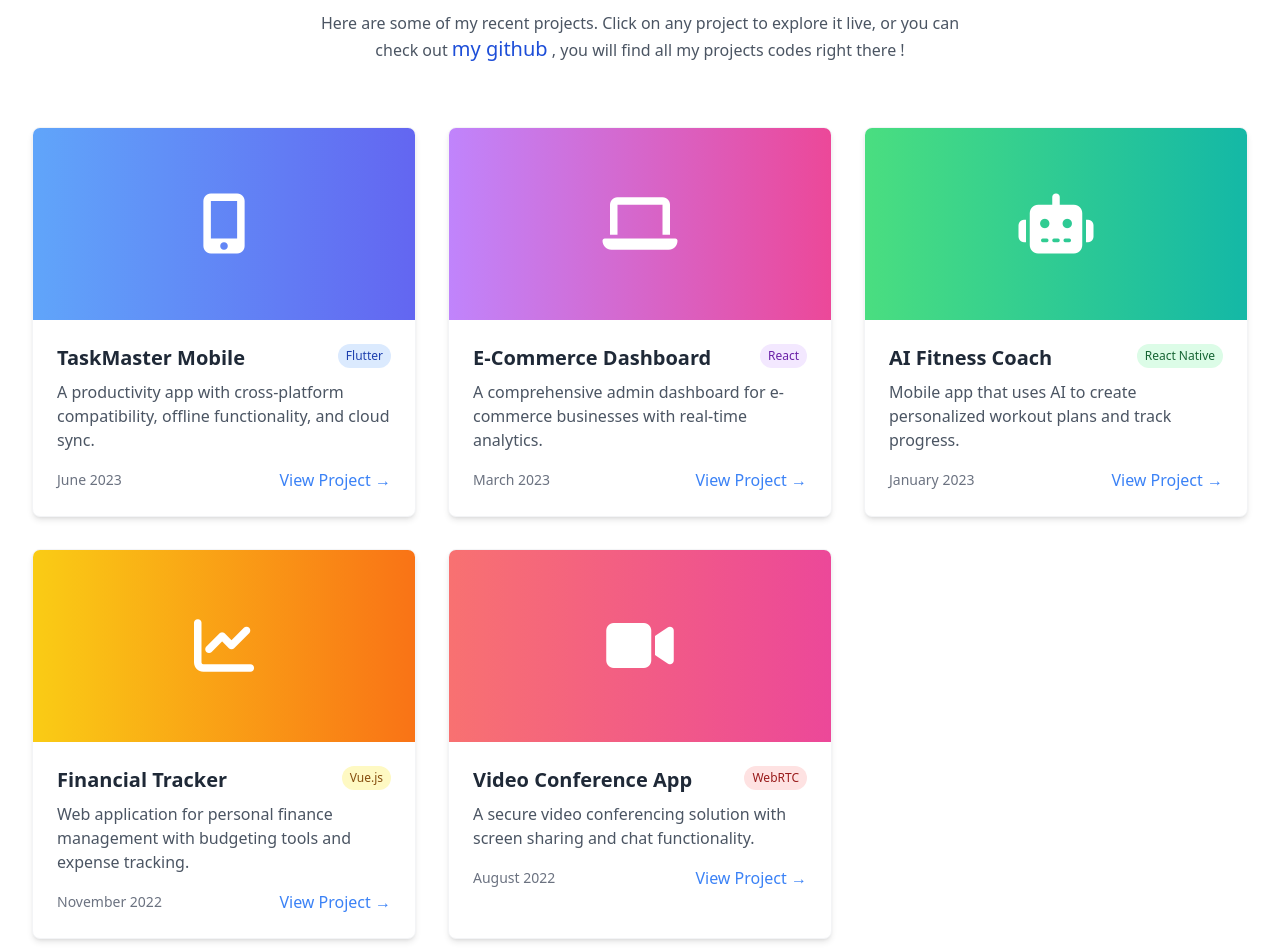
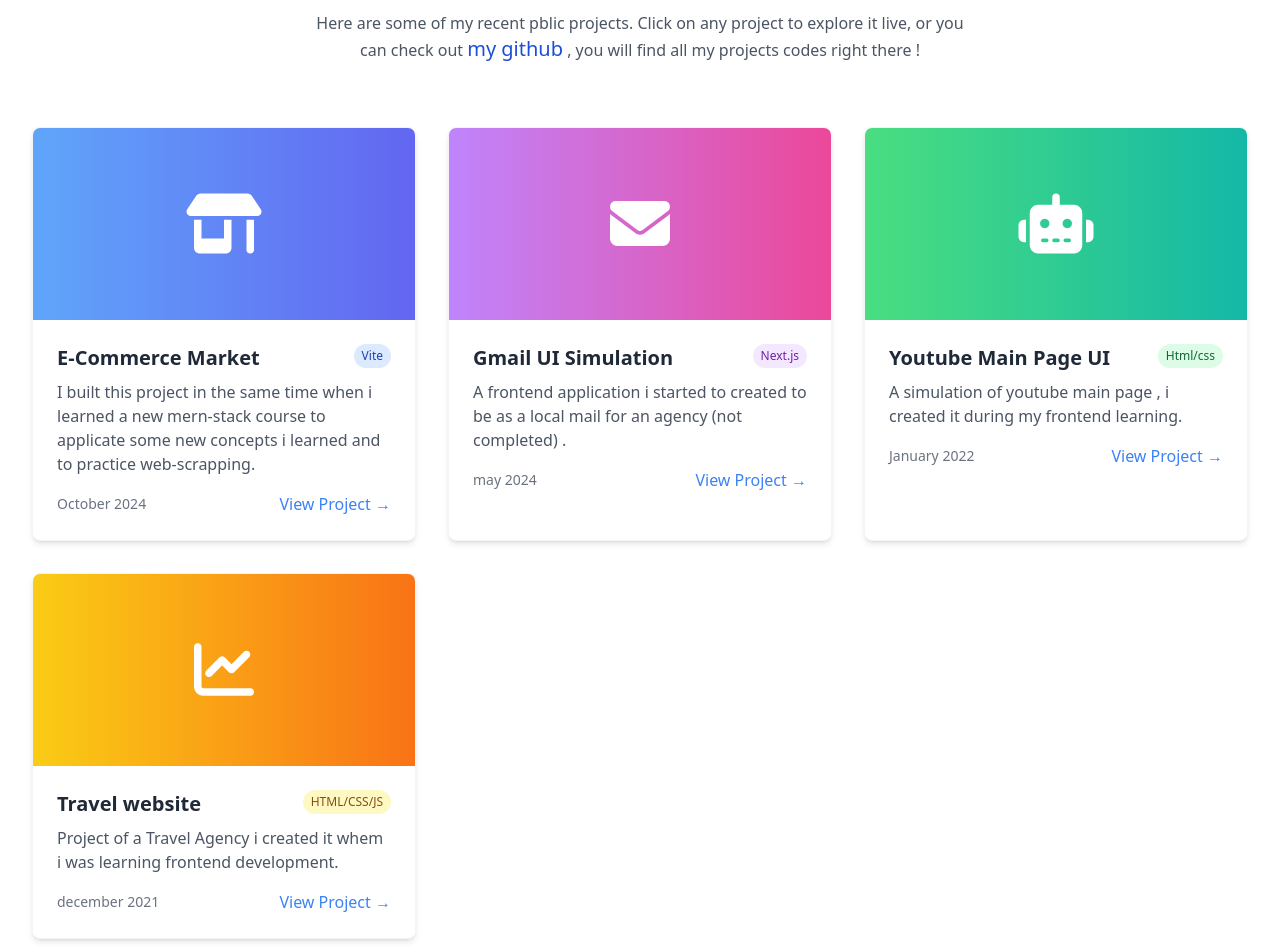
Before and after one commit to mohaa2003/portfolio, a plain HTML site: page index.html in a window 1280 px wide. Shown: the part 3140-4092 px from the top of the page. Drawn offline with nearby package versions, Linux system fonts and the light colour scheme.

Commit message:
finalize first version of my portfolio

```diff
--- a/index.html
+++ b/index.html
@@ -305,95 +305,77 @@
             <div class="text-center mb-16 fade-in">
                 <h2 class="text-3xl font-bold text-gray-800 mb-4">My Projects</h2>
                 <div class="w-20 h-1 bg-blue-500 mx-auto"></div>
-                <p class="mt-4 text-gray-600 max-w-2xl mx-auto">Here are some of my recent projects. Click on any project to explore it live, or you can check out <span class="text-xl text-blue-700"><a href="https://github.com/mohaa2003" target="_blank">my github</a></span> , you will find all my projects codes right there !</p>
+                <p class="mt-4 text-gray-600 max-w-2xl mx-auto">Here are some of my recent pblic projects. Click on any project to explore it live, or you can check out <span class="text-xl text-blue-700"><a href="https://github.com/mohaa2003" target="_blank">my github</a></span> , you will find all my projects codes right there !</p>
             </div>
 
             <div class="grid md:grid-cols-2 lg:grid-cols-3 gap-8">
                 <!-- Project 1 -->
-                <a href="https://example-project-1.com" target="_blank" class="project-card bg-white rounded-lg overflow-hidden shadow-md border border-gray-100 fade-in delay-1">
+                <a href="https://emarketclothes.netlify.app/" target="_blank" class="project-card bg-white rounded-lg overflow-hidden shadow-md border border-gray-100 fade-in delay-1">
                     <div class="h-48 bg-gradient-to-r from-blue-400 to-indigo-500 flex items-center justify-center">
-                        <i class="fas fa-mobile-alt text-white text-6xl"></i>
+                        <i class="fa-solid fa-shop text-white text-6xl"></i>
                     </div>
                     <div class="p-6">
                         <div class="flex justify-between items-start mb-2">
-                            <h3 class="text-xl font-semibold">TaskMaster Mobile</h3>
-                            <span class="bg-blue-100 text-blue-800 text-xs px-2 py-1 rounded-full">Flutter</span>
+                            <h3 class="text-xl font-semibold">E-Commerce Market</h3>
+                            <span class="bg-blue-100 text-blue-800 text-xs px-2 py-1 rounded-full">Vite</span>
                         </div>
-                        <p class="text-gray-600 mb-4">A productivity app with cross-platform compatibility, offline functionality, and cloud sync.</p>
+                        <p class="text-gray-600 mb-4">I built this project in the same time when i learned a new mern-stack course to applicate some new concepts i learned and to practice web-scrapping.</p>
                         <div class="flex justify-between items-center">
-                            <span class="text-sm text-gray-500">June 2023</span>
+                            <span class="text-sm text-gray-500">October 2024</span>
                             <span class="text-blue-500 hover:text-blue-700 font-medium">View Project →</span>
                         </div>
                     </div>
                 </a>
 
                 <!-- Project 2 -->
-                <a href="https://example-project-2.com" target="_blank" class="project-card bg-white rounded-lg overflow-hidden shadow-md border border-gray-100 fade-in delay-2">
+                <a href="https://gmailsemilation.netlify.app" target="_blank" class="project-card bg-white rounded-lg overflow-hidden shadow-md border border-gray-100 fade-in delay-2">
                     <div class="h-48 bg-gradient-to-r from-purple-400 to-pink-500 flex items-center justify-center">
-                        <i class="fas fa-laptop text-white text-6xl"></i>
+                        <i class="fa-solid fa-envelope text-white text-6xl"></i>
                     </div>
                     <div class="p-6">
                         <div class="flex justify-between items-start mb-2">
-                            <h3 class="text-xl font-semibold">E-Commerce Dashboard</h3>
-                            <span class="bg-purple-100 text-purple-800 text-xs px-2 py-1 rounded-full">React</span>
+                            <h3 class="text-xl font-semibold">Gmail UI Simulation</h3>
+                            <span class="bg-purple-100 text-purple-800 text-xs px-2 py-1 rounded-full">Next.js</span>
                         </div>
-                        <p class="text-gray-600 mb-4">A comprehensive admin dashboard for e-commerce businesses with real-time analytics.</p>
+                        <p class="text-gray-600 mb-4">A frontend application i started to created to be as a local mail for an agency (not completed) .</p>
                         <div class="flex justify-between items-center">
-                            <span class="text-sm text-gray-500">March 2023</span>
+                            <span class="text-sm text-gray-500">may 2024</span>
                             <span class="text-blue-500 hover:text-blue-700 font-medium">View Project →</span>
                         </div>
                     </div>
                 </a>
 
                 <!-- Project 3 -->
-                <a href="https://example-project-3.com" target="_blank" class="project-card bg-white rounded-lg overflow-hidden shadow-md border border-gray-100 fade-in delay-3">
+                <a href="https://youtubeofmine.netlify.app" target="_blank" class="project-card bg-white rounded-lg overflow-hidden shadow-md border border-gray-100 fade-in delay-3">
                     <div class="h-48 bg-gradient-to-r from-green-400 to-teal-500 flex items-center justify-center">
                         <i class="fas fa-robot text-white text-6xl"></i>
                     </div>
                     <div class="p-6">
                         <div class="flex justify-between items-start mb-2">
-                            <h3 class="text-xl font-semibold">AI Fitness Coach</h3>
-                            <span class="bg-green-100 text-green-800 text-xs px-2 py-1 rounded-full">React Native</span>
+                            <h3 class="text-xl font-semibold">Youtube Main Page UI</h3>
+                            <span class="bg-green-100 text-green-800 text-xs px-2 py-1 rounded-full">Html/css</span>
                         </div>
-                        <p class="text-gray-600 mb-4">Mobile app that uses AI to create personalized workout plans and track progress.</p>
+                        <p class="text-gray-600 mb-4">A simulation of youtube main page , i created it during my frontend learning.</p>
                         <div class="flex justify-between items-center">
-                            <span class="text-sm text-gray-500">January 2023</span>
+                            <span class="text-sm text-gray-500">January 2022</span>
                             <span class="text-blue-500 hover:text-blue-700 font-medium">View Project →</span>
                         </div>
                     </div>
                 </a>
 
                 <!-- Project 4 -->
-                <a href="https://example-project-4.com" target="_blank" class="project-card bg-white rounded-lg overflow-hidden shadow-md border border-gray-100 fade-in delay-1">
+                <a href="https://simpleprojectbyme.netlify.app" target="_blank" class="project-card bg-white rounded-lg overflow-hidden shadow-md border border-gray-100 fade-in delay-1">
                     <div class="h-48 bg-gradient-to-r from-yellow-400 to-orange-500 flex items-center justify-center">
                         <i class="fas fa-chart-line text-white text-6xl"></i>
                     </div>
                     <div class="p-6">
                         <div class="flex justify-between items-start mb-2">
-                            <h3 class="text-xl font-semibold">Financial Tracker</h3>
-                            <span class="bg-yellow-100 text-yellow-800 text-xs px-2 py-1 rounded-full">Vue.js</span>
+                            <h3 class="text-xl font-semibold">Travel website</h3>
+                            <span class="bg-yellow-100 text-yellow-800 text-xs px-2 py-1 rounded-full">HTML/CSS/JS</span>
                         </div>
-                        <p class="text-gray-600 mb-4">Web application for personal finance management with budgeting tools and expense tracking.</p>
+                        <p class="text-gray-600 mb-4">Project of a Travel Agency i created it whem i was learning frontend development.</p>
                         <div class="flex justify-between items-center">
-                            <span class="text-sm text-gray-500">November 2022</span>
-                            <span class="text-blue-500 hover:text-blue-700 font-medium">View Project →</span>
-                        </div>
-                    </div>
-                </a>
-
-                <!-- Project 5 -->
-                <a href="https://example-project-5.com" target="_blank" class="project-card bg-white rounded-lg overflow-hidden shadow-md border border-gray-100 fade-in delay-2">
-                    <div class="h-48 bg-gradient-to-r from-red-400 to-pink-500 flex items-center justify-center">
-                        <i class="fas fa-video text-white text-6xl"></i>
-                    </div>
-                    <div class="p-6">
-                        <div class="flex justify-between items-start mb-2">
-                            <h3 class="text-xl font-semibold">Video Conference App</h3>
-                            <span class="bg-red-100 text-red-800 text-xs px-2 py-1 rounded-full">WebRTC</span>
-                        </div>
-                        <p class="text-gray-600 mb-4">A secure video conferencing solution with screen sharing and chat functionality.</p>
-                        <div class="flex justify-between items-center">
-                            <span class="text-sm text-gray-500">August 2022</span>
+                            <span class="text-sm text-gray-500">december 2021</span>
                             <span class="text-blue-500 hover:text-blue-700 font-medium">View Project →</span>
                         </div>
                     </div>
```
